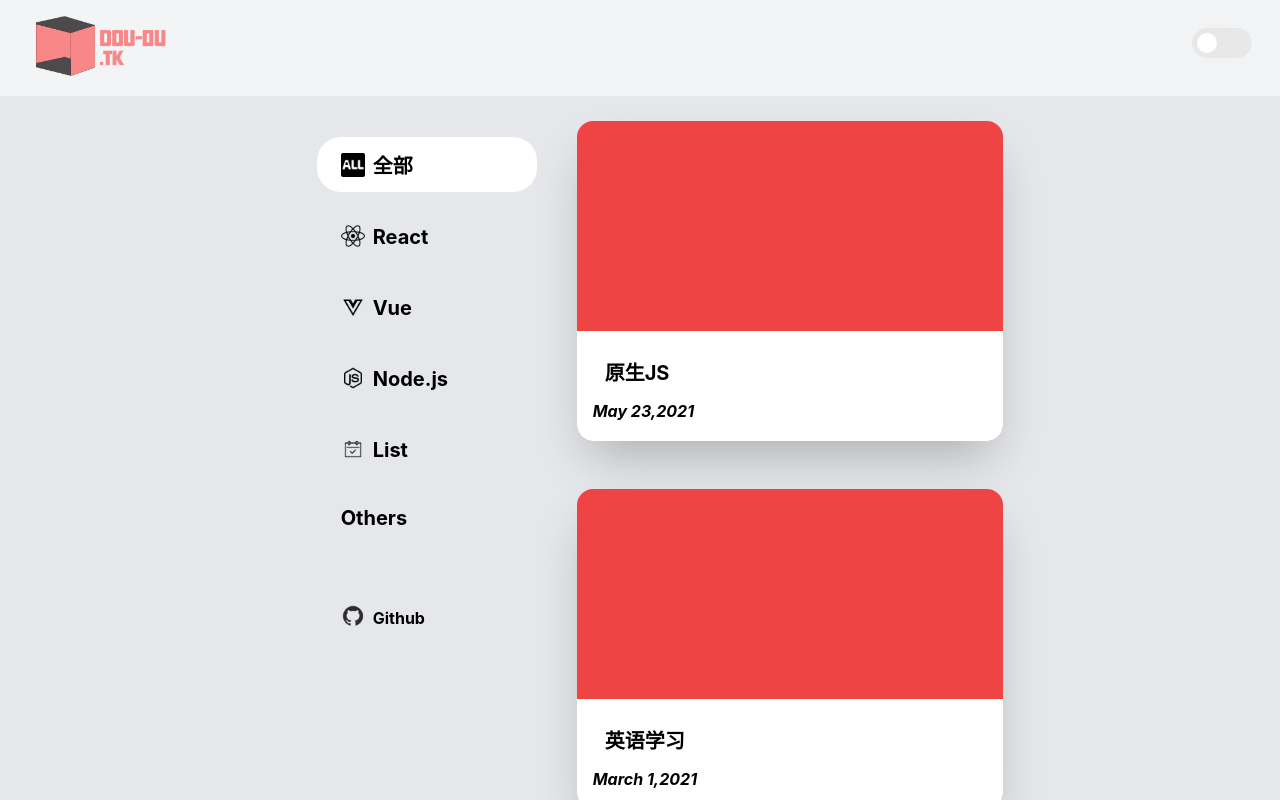
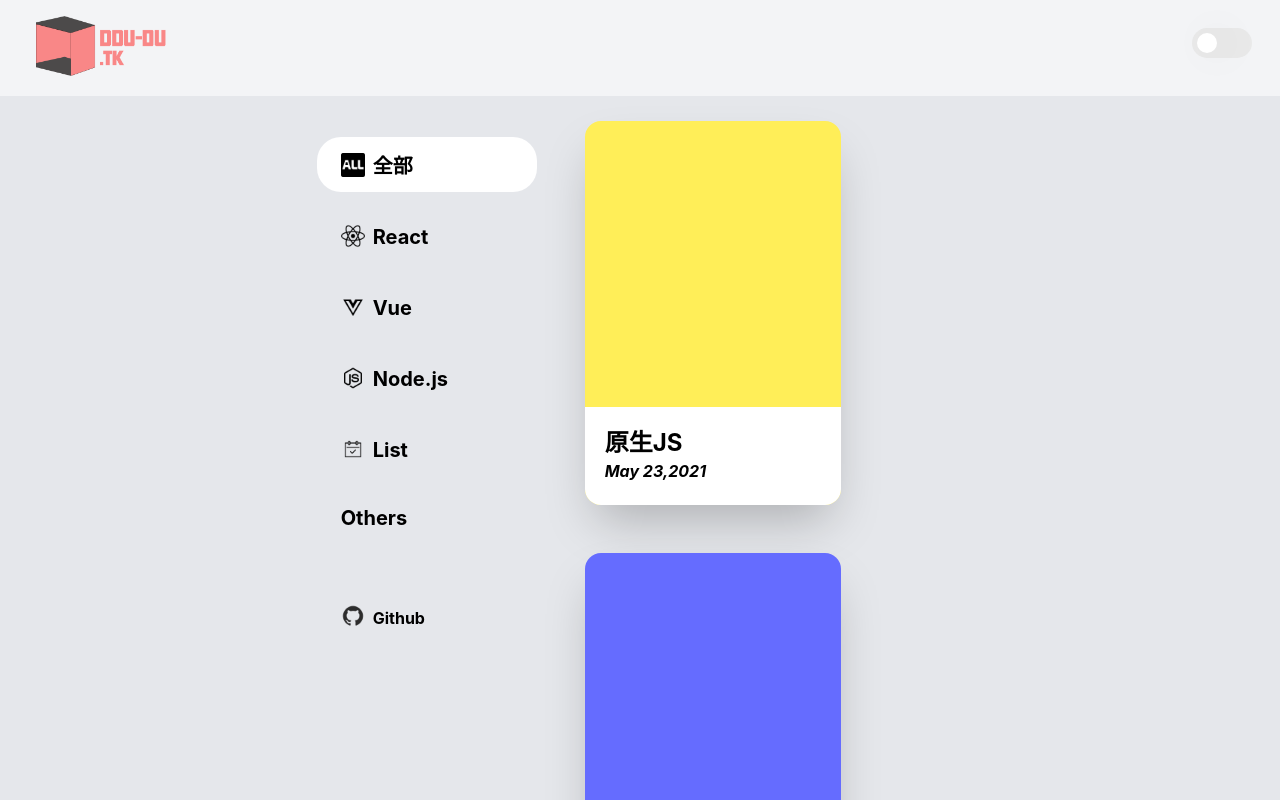
Before and after one commit to lightyisu/nextjs_blog, a Next.js app: page / in a window 1280 px wide. Shown: the top 800 px of the page. Built offline with nearby package versions, Linux system fonts and the light colour scheme.

Commit message:
change home list style

```diff
--- a/pages/index.js
+++ b/pages/index.js
@@ -8,6 +8,8 @@
 import { useState } from 'react';
 const next = ({ sortedPostsData, buildTime }) => {
     let [filterTag, setTag] = useState('all');
+    let coverColor=['#FFEE58','#FF6958','#656CFF','#8D77FF','#D799FF','#D688FF'];
+
     return (
         <div>
             <Head >
@@ -40,13 +42,13 @@
                             return null;
                         }
                         return (
-                            <Link key={index} href={`posts/${post.fileId}`}>
+                            <Link  key={index} href={`posts/${post.fileId}`}>
 
-                                <a className='relative overflow-hidden bg-red-500 my-6 rounded-2xl text-white w-full  h-80 shadow-2xl' style={post.bgurl ? { background: `url(${post.bgurl})  ${post.bgoffset ? post.bgoffset : '-150px'}` } : {}}>
+                                <a className='relative overflow-hidden  my-6 rounded-2xl text-white md:w-64  md:h-96 m-2  h-64 w-36  shadow-2xl' style={post.bgurl ? { background: `url(${post.bgurl})  ${post.bgoffset ? post.bgoffset : '-150px'}` } : {background:coverColor[Math.floor(Math.random()*coverColor.length)]}}>
 
-                                    <div className='w-full p-4 absolute bottom-0  bg-white text-black' >
-                                        <h2 className='text-xl font-bold'>{post.title}</h2>
-                                        <DateComponent dateString={post.date} />
+                                    <div className='w-full p-5 absolute bottom-0  bg-white text-black' >
+                                        <h2 className=' break-all w-full text-2xl m-0 font-bold'>{post.title}</h2>
+                                        <DateComponent  dateString={post.date} />
                                     </div>
                                 </a>
 
```
